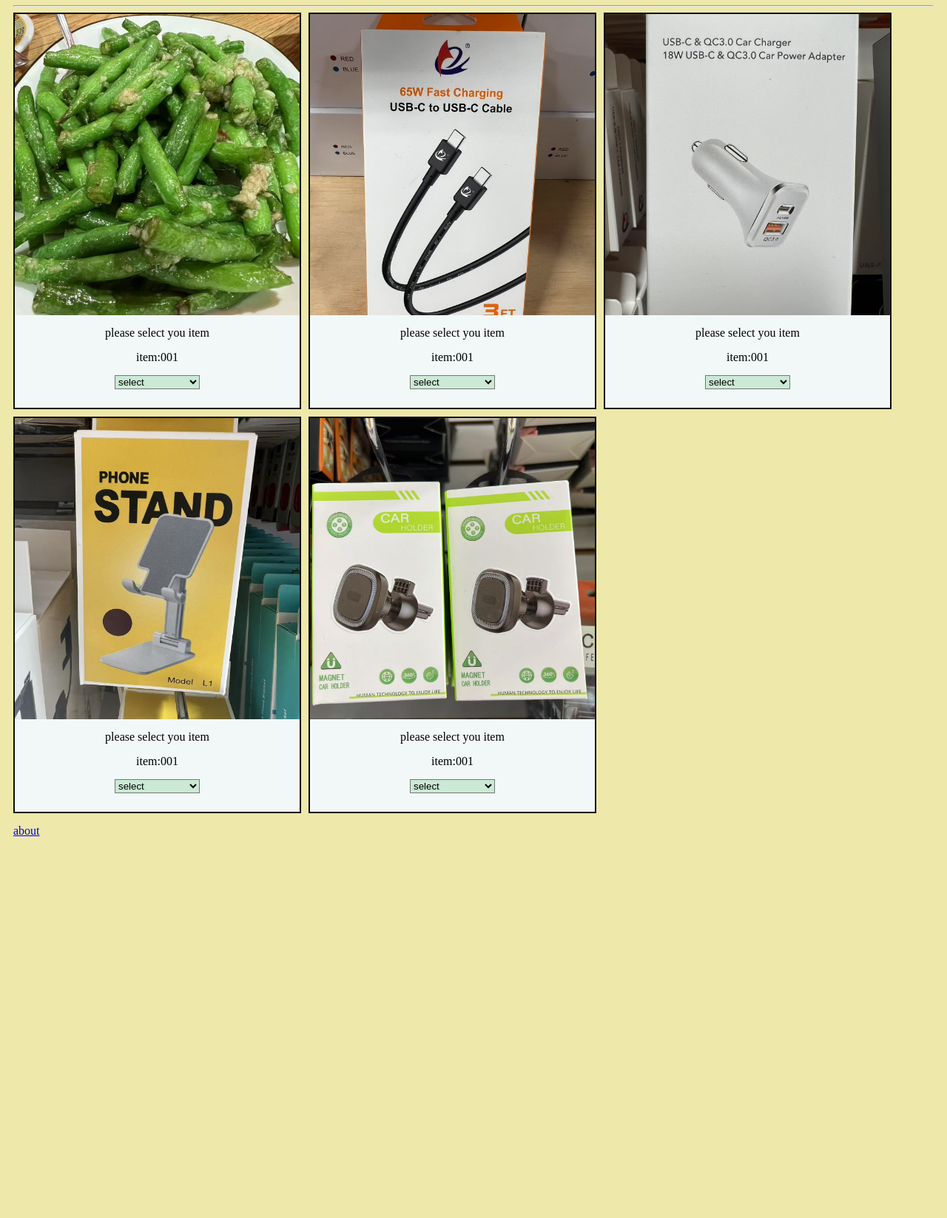
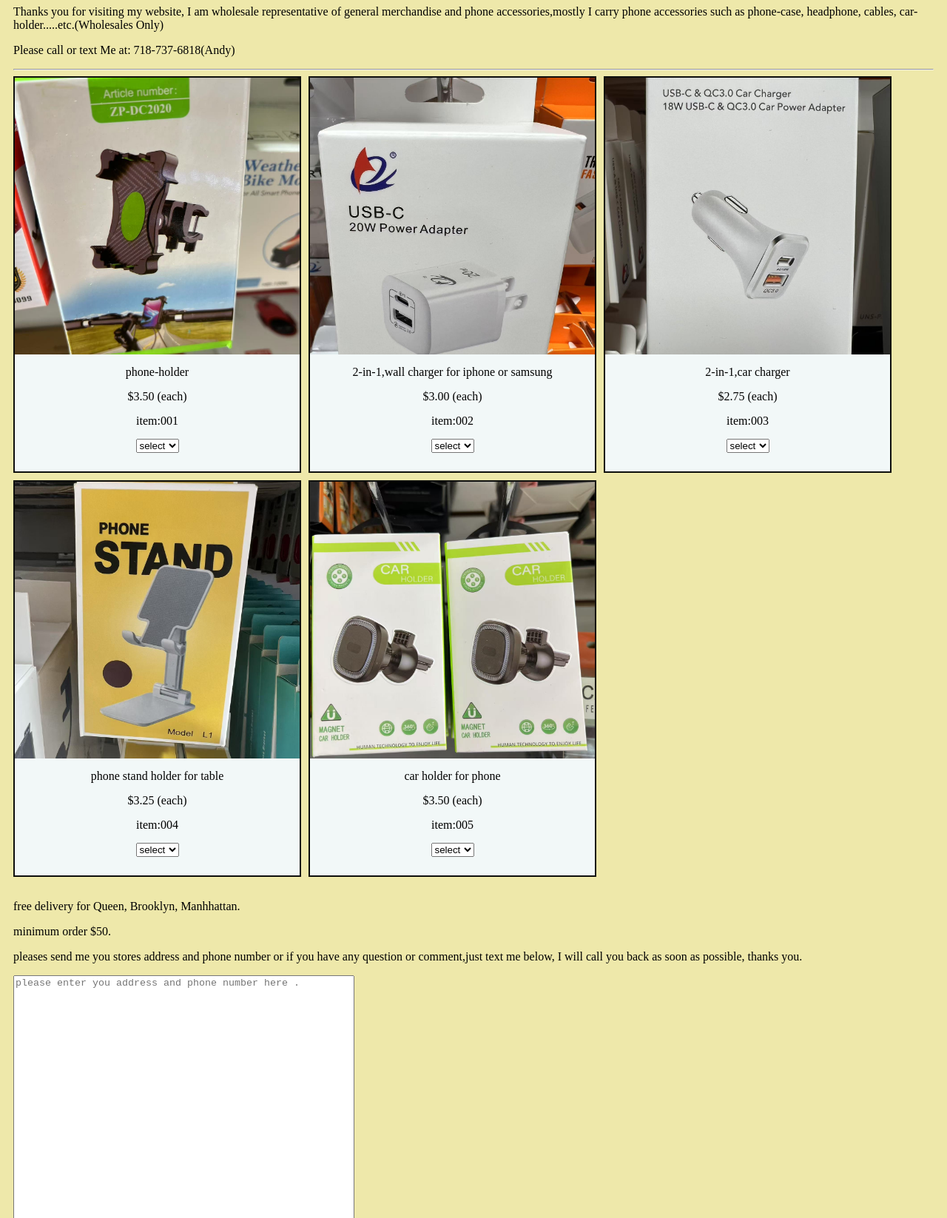
Before and after one commit to Andy6818/accessories, a website: page index.html in a window 1280 px wide. Shown: the part 91-1737 px from the top of the page at 74% size. Before the commit the page ends 1241 px from the top, so only its background shows below. Drawn offline with Linux system fonts and the light colour scheme.

Commit message:
add some detail

```diff
--- a/index.html
+++ b/index.html
@@ -7,15 +7,99 @@
     <link rel="stylesheet" href="style.css">
 </head>
 <body>
-    <h1>welcome to our little spaces</h1>
+    <h1>Welcome to ours website</h1>
+    <p>Thanks you for visiting my website, I am wholesale representative of general merchandise and phone accessories,mostly I carry phone accessories such as phone-case, headphone, cables, car-holder.....etc.(Wholesales Only) </p>
+    <p>Please call or text Me at:  718-737-6818(Andy)</p>
     <hr>
+
+    <form action="./port" method="post">
     <div id="container">
 
 
     <div class="product">
-    <img  src="image/222.jpg">
-    <div>please select you item </div>
+    <img  src="image/105.jpg">
+    <div>phone-holder</div>
+    <div>$3.50 (each)</div>
     <div>item:001</div>
+    <div>
+    <label for="item_001"><select>
+        <option value="">select</option>
+       <option value="6pcs">6pcs
+
+
+       </option>
+
+
+       </option>
+       <option value="12pcs">12pcs
+
+
+       </option>
+
+
+    </select>
+    </div>
+</div>
+</label>
+
+
+
+
+<div class="product">
+    <img src="image/101.jpg">
+    <div>2-in-1,wall charger for iphone or samsung </div>
+        <div>$3.00 (each)</div>
+    <div>item:002</div>
+
+    <div>
+    <label for="item_002"><select>
+        <option value="">select</option>
+       <option value="6pcs">6pcs
+
+
+       </option>
+       <option value="12pcs">12pcs
+
+
+       </option>
+
+
+      </select>
+       </div>
+      </div>
+    </label>
+
+
+<label for="item_003">
+    <div class="product">
+    <img  src="image/702.jpg">
+    <div>2-in-1,car charger</div>
+    <div>$2.75 (each)</div>
+    <div>item:003</div>
+    <div>
+    <select>
+        <option value="">select</option>
+       <option value="6pcs">6pcs
+
+
+       </option>
+       <option value="12pcs">12pcs
+
+
+       </option>
+
+
+    </select>
+    </div>
+</div>
+</label>
+
+
+<label for="item_004"><div class="product">
+    <img src="image/102.jpg">
+    <div>phone stand holder for table</div>
+    <div>$3.25 (each)</div>
+    <div>item:004</div>
     <div>
     <select>
         <option value="">select</option>
@@ -33,13 +117,15 @@
     </div>
 </div>
 
+</label>
 
 <div class="product">
-    <img src="image/801.jpg">
-    <div>please select you item </div>
-    <div>item:001</div>
+    <img src="image/2.jpg">
+    <div>car holder for phone</div>
+    <div>$3.50 (each)</div>
+    <div>item:005</div>
     <div>
-    <select>
+   <label for="item_005"> <select>
         <option value="">select</option>
        <option value="1">6pcs
 
@@ -53,78 +139,23 @@
 
     </select>
     </div>
+</label>
+
+
+</div>
+</div>
+<div>
+<p>free delivery for Queen, Brooklyn, Manhhattan.</p>
+<p>minimum order $50.</p>
+<p>pleases send me you stores address and phone number or if you have any question or comment,just text me below, I will call you back as soon as possible,  thanks you. </p>
+<textarea  placeholder="please enter you address and phone number here ." cols="55" rows="35"></textarea>
+
+<button>Submit</button>
 </div>
 
 
 
-<div class="product">
-    <img  src="image/702.jpg">
-    <div>please select you item </div>
-    <div>item:001</div>
-    <div>
-    <select>
-        <option value="">select</option>
-       <option value="1">6pcs
-
-
-       </option>
-       <option value="2">12pcs
-
-
-       </option>
-
-
-    </select>
-    </div>
-</div>
-
-
-
-<div class="product">
-    <img src="image/102.jpg">
-    <div>please select you item </div>
-    <div>item:001</div>
-    <div>
-    <select>
-        <option value="">select</option>
-       <option value="1">6pcs
-
-
-       </option>
-       <option value="2">12pcs
-
-
-       </option>
-
-
-    </select>
-    </div>
-</div>
-
-
-
-<div class="product">
-    <img src="image/2.jpg">
-    <div>please select you item </div>
-    <div>item:001</div>
-    <div>
-    <select>
-        <option value="">select</option>
-       <option value="1">6pcs
-
-
-       </option>
-       <option value="2">12pcs
-
-
-       </option>
-
-
-    </select>
-    </div>
-</div>
-</div>
-    <a href="./about.html">about</a>
-
+</form>
+<a href="./about.html">about</a>
 </body>
 </html>
--- a/style.css
+++ b/style.css
@@ -1,3 +1,7 @@
+
+
+
+
 body {
     background-color: palegoldenrod;
     padding: 10px;
@@ -38,19 +42,28 @@ img {
     padding-bottom:15px;
 }
 
-select{
+/* select{
     width:115px;
     background-color:rgb(203, 233, 213)
 
-}
+} */
 
-option {
-    background-color: white;
+/* option[value="1"] {
+    background-color: rgb(115, 83, 230);
     cursor:pointer;
     color:black
 
 }
 
+option [value="2"] {
+    background-color: rgb(115, 83, 230);
+    cursor:pointer;
+    color:black
+
+} */
+
+
+
 div {
     padding-bottom:15px;
 }
```
Also changed, not shown: package.json (added, +26 -0 lines), server.js (added, +149 -0 lines), 1 other file.
